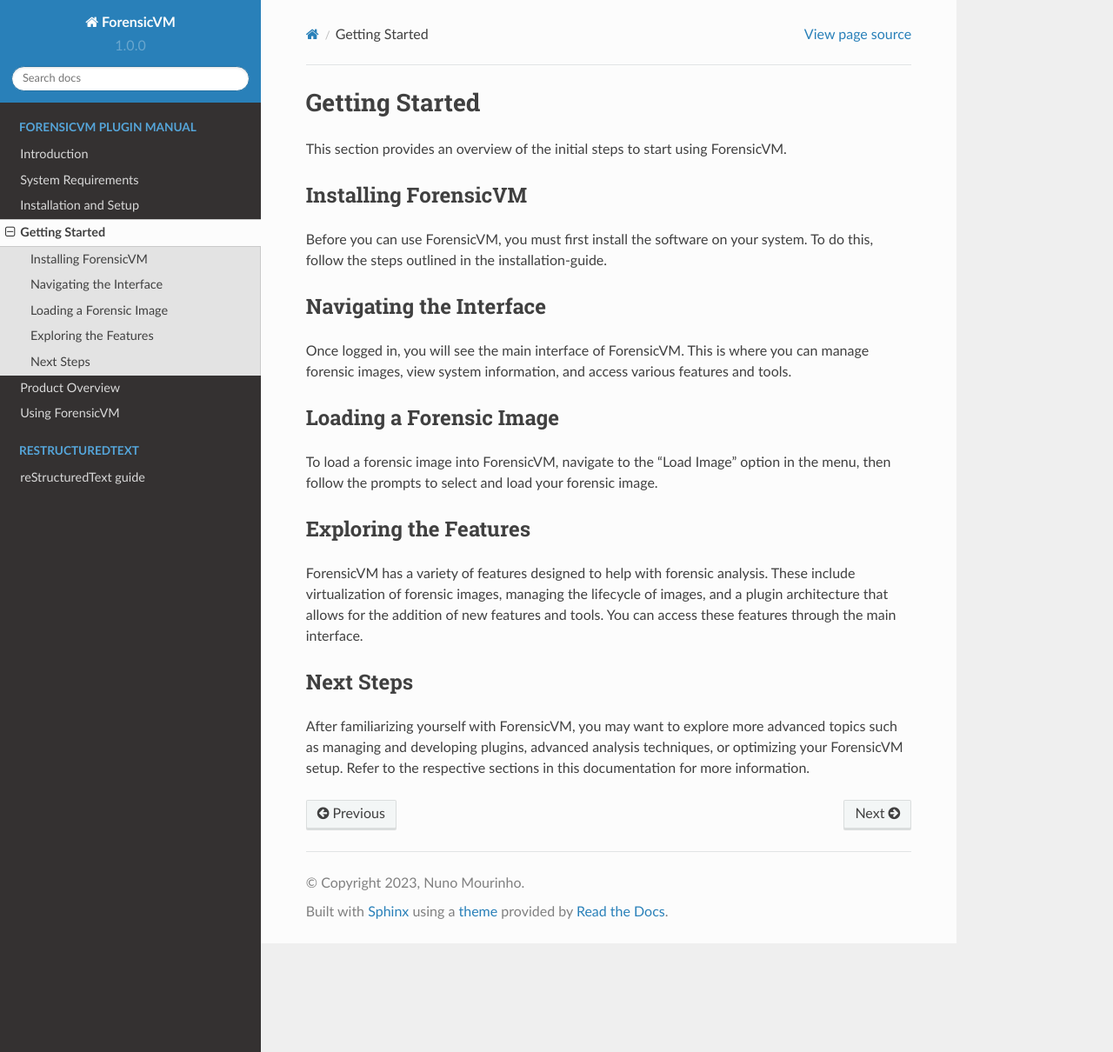
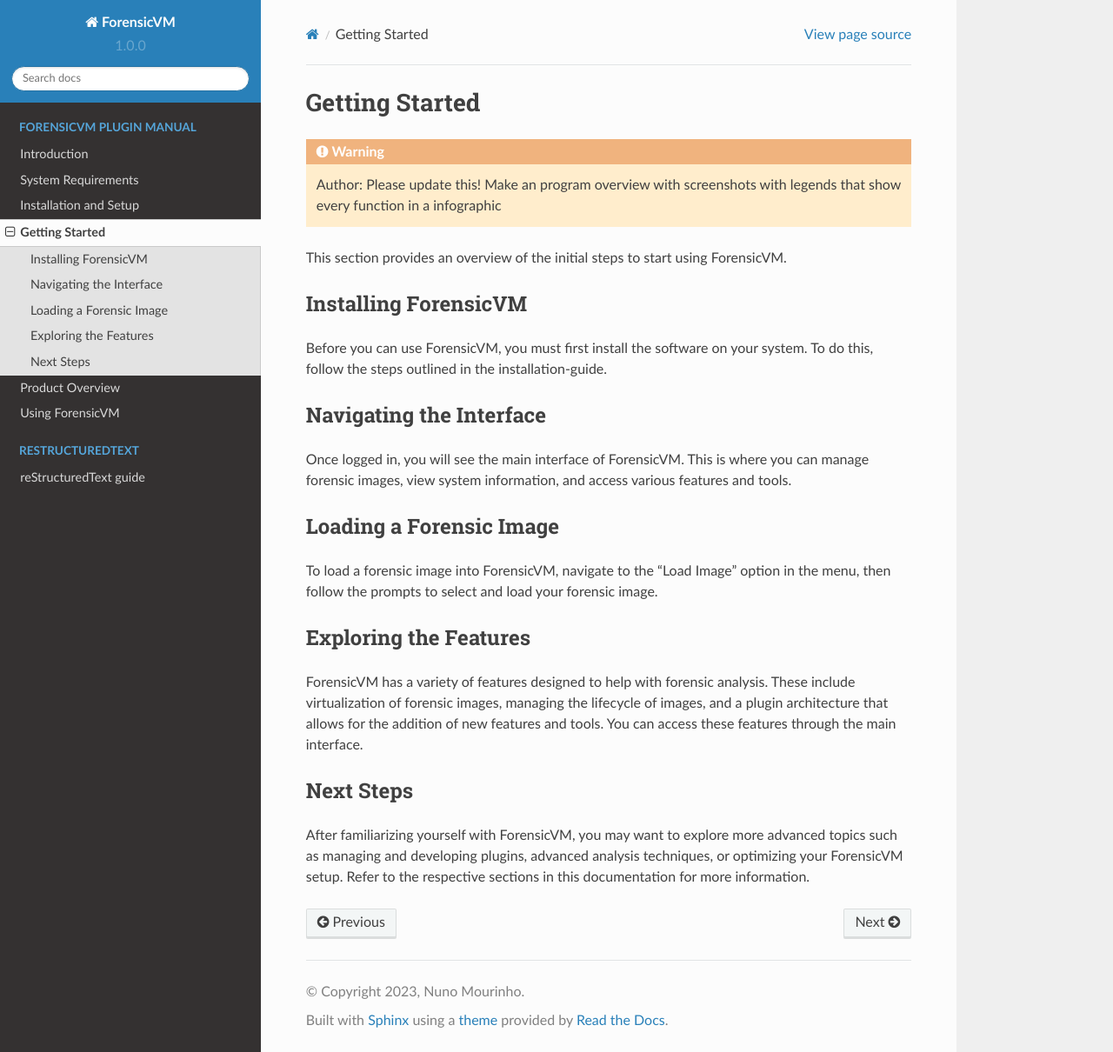
Before and after one commit to nunomourinho/forensicVmAutopsyUserManual, a Sphinx documentation site: the page built from docs/user/getting_started.rst, in a window 1280 px wide and 1210 px high. Shown: the whole window at 87% size. Built offline with Sphinx 7.4.7 and the Read the Docs theme 2.0.0, drawn with Linux system fonts in a browser that asks for light colours; pages that are not in the unit, such as notebooks, are missing from menus.

Commit message:
Update getting_started.rst

```diff
--- a/docs/user/getting_started.rst
+++ b/docs/user/getting_started.rst
@@ -1,6 +1,10 @@
 =====================
 Getting Started
 =====================
+
+.. warning::
+
+   Author: Please update this! Make an program overview with screenshots with legends that show every function in a infographic
 
 This section provides an overview of the initial steps to start using ForensicVM.
 
```
